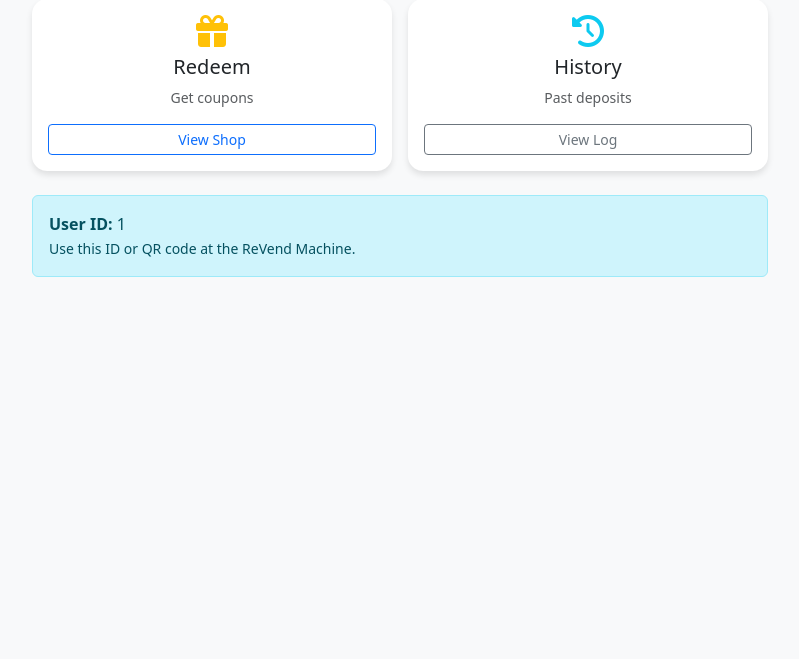
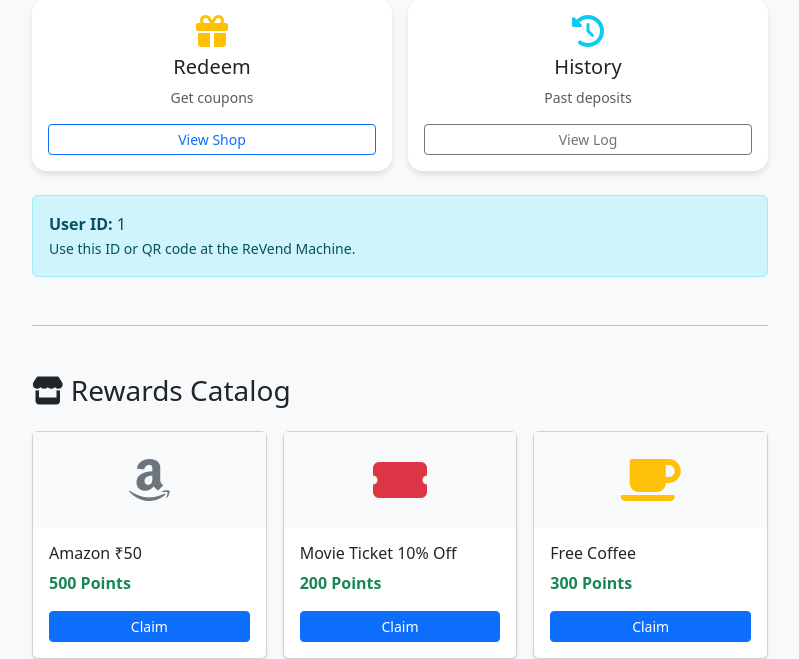
Before and after one commit to bondreamey2006/rvm-rewards-backend, a Flask app: page /dashboard in a window 1280 px wide. Shown: the part 339-998 px from the top of the page, without its empty margins (240-1039 px from the left). Before the commit the page ends 616 px from the top, so only its background shows below. Run offline with Flask 3, Linux system fonts and the light colour scheme; the visitor is signed in with stand-in values (Sample User, id 1); data that the repository does not hold is empty; parts of the project's set-up code (start-up, migrations or seed data) failed here and were passed over.

Commit message:
Added rewards shop

```diff
--- a/templates/dashboard.html
+++ b/templates/dashboard.html
@@ -22,7 +22,7 @@
                         <i class="fas fa-gift fa-2x text-warning mb-2"></i>
                         <h5>Redeem</h5>
                         <p class="small text-muted">Get coupons</p>
-                        <button class="btn btn-outline-primary btn-sm">View Shop</button>
+                        <a href="#rewards-section" class="btn btn-outline-primary btn-sm">View Shop</a>
                     </div>
                 </div>
                 <div class="col-6">
@@ -39,7 +39,49 @@
                 <strong>User ID:</strong> {{ user_id }} <br>
                 <small>Use this ID or QR code at the ReVend Machine.</small>
             </div>
-        </div>
-    </div>
-</div>
-{% endblock %}
+
+            <hr class="my-5">
+
+            <div id="rewards-section">
+                <h3 class="mb-4"><i class="fas fa-store"></i> Rewards Catalog</h3>
+
+                <div class="row g-3">
+                    <div class="col-6 col-md-4">
+                        <div class="card h-100 shadow-sm">
+                            <div class="bg-light text-center py-4 text-secondary">
+                                <i class="fab fa-amazon fa-3x"></i>
+                            </div>
+                            <div class="card-body">
+                                <h6 class="card-title">Amazon ₹50</h6>
+                                <p class="card-text text-success fw-bold">500 Points</p>
+                                <button class="btn btn-primary btn-sm w-100" onclick="alert('Redemption feature coming soon!')">Claim</button>
+                            </div>
+                        </div>
+                    </div>
+
+                    <div class="col-6 col-md-4">
+                        <div class="card h-100 shadow-sm">
+                            <div class="bg-light text-center py-4 text-danger">
+                                <i class="fas fa-ticket-alt fa-3x"></i>
+                            </div>
+                            <div class="card-body">
+                                <h6 class="card-title">Movie Ticket 10% Off</h6>
+                                <p class="card-text text-success fw-bold">200 Points</p>
+                                <button class="btn btn-primary btn-sm w-100" onclick="alert('Redemption feature coming soon!')">Claim</button>
+                            </div>
+                        </div>
+                    </div>
+
+                    <div class="col-6 col-md-4">
+                        <div class="card h-100 shadow-sm">
+                            <div class="bg-light text-center py-4 text-warning">
+                                <i class="fas fa-coffee fa-3x"></i>
+                            </div>
+                            <div class="card-body">
+                                <h6 class="card-title">Free Coffee</h6>
+                                <p class="card-text text-success fw-bold">300 Points</p>
+                                <button class="btn btn-primary btn-sm w-100" onclick="alert('Redemption feature coming soon!')">Claim</button>
+                            </div>
+                        </div>
+                    </div>
+                </div> </div> </div> </div> </div> {% endblock %}
```
